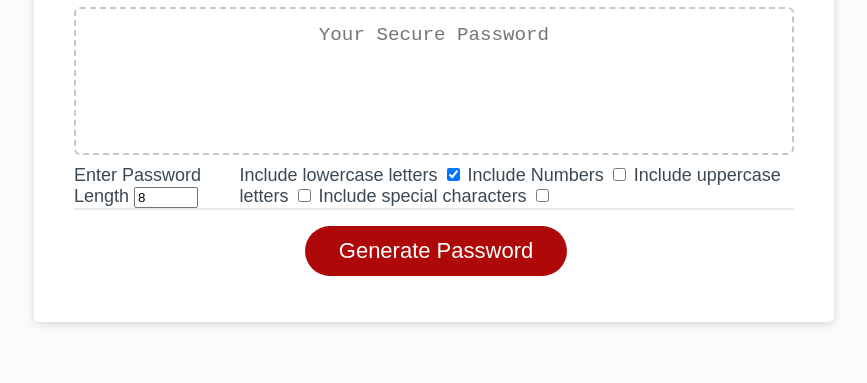
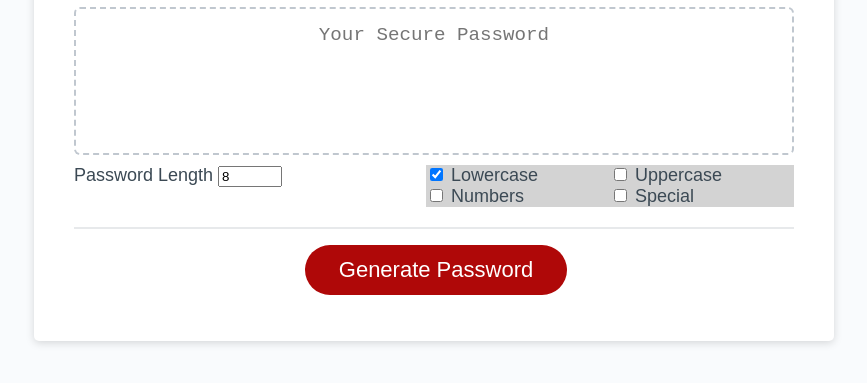
Before and after one commit to webermg/password-generator, a plain HTML site: page index.html in a window 1280 px wide. Shown: the part 241-624 px from the top of the page, without its empty margins (206-1073 px from the left). Drawn offline with Linux system fonts and the light colour scheme.

Commit message:
rearranged options area for better appearance

```diff
--- a/index.html
+++ b/index.html
@@ -23,19 +23,38 @@
       </div>
       <div class="options-area">
         <div class="length-area">
-          <label for="lengthInput" class="">Enter Password Length</label>
+          <label for="lengthInput" class="">Password Length</label>
           <input type="number" required name="" max="128" min="8" value="8" id="lengthInput">
         </div>
 
         <div class="inclusions-area">
-          <label for="lowercaseCB" class="">Include lowercase letters</label>
-          <input type="checkbox" class="checkbox" id="lowercaseCB" checked>
-          <label for="numberCB" class="">Include Numbers</label>
-          <input type="checkbox" class="checkbox" id="numberCB">
-          <label for="uppercaseCB" class="">Include uppercase letters</label>
-          <input type="checkbox" class="checkbox" id="uppercaseCB">
-          <label for="specialCharCB" class="">Include special characters</label>
-          <input type="checkbox" class="checkbox" id="specialCharCB">
+          <div class="option-panel">
+            <div class="option">
+
+              <input type="checkbox" class="checkbox" id="lowercaseCB" checked>
+              <label for="lowercaseCB" class="">Lowercase</label>
+            </div>
+            <div class="option">
+
+              <input type="checkbox" class="checkbox" id="numberCB">
+              <label for="numberCB" class="">Numbers</label>
+            </div>
+
+          </div>
+          <div class="option-panel">
+            <div class="option">
+              <input type="checkbox" class="checkbox" id="uppercaseCB">
+              <label for="uppercaseCB" class="">Uppercase</label>
+            </div>
+
+            <div class="option">
+              <input type="checkbox" class="checkbox" id="specialCharCB">
+              <label for="specialCharCB" class="">Special</label>
+            </div>
+
+          </div>
+
+
         </div>
 
 
--- a/style.css
+++ b/style.css
@@ -55,7 +55,31 @@ header {
 }
 
 .options-area {
+
   display: flex;
+  flex-wrap: wrap;
+  padding-bottom: 20px;
+}
+
+.length-area {
+  flex-grow: 1;
+}
+
+.inclusions-area {
+  background-color: lightblue;
+  flex-grow: 1;
+  display: flex;
+  justify-content: space-between;
+}
+
+.option-panel {
+  background-color: lightgray;
+  display: flex;
+  flex-direction: column;
+  flex-grow: 1;
+}
+
+.option {
 }
 
 .card-footer {
```
